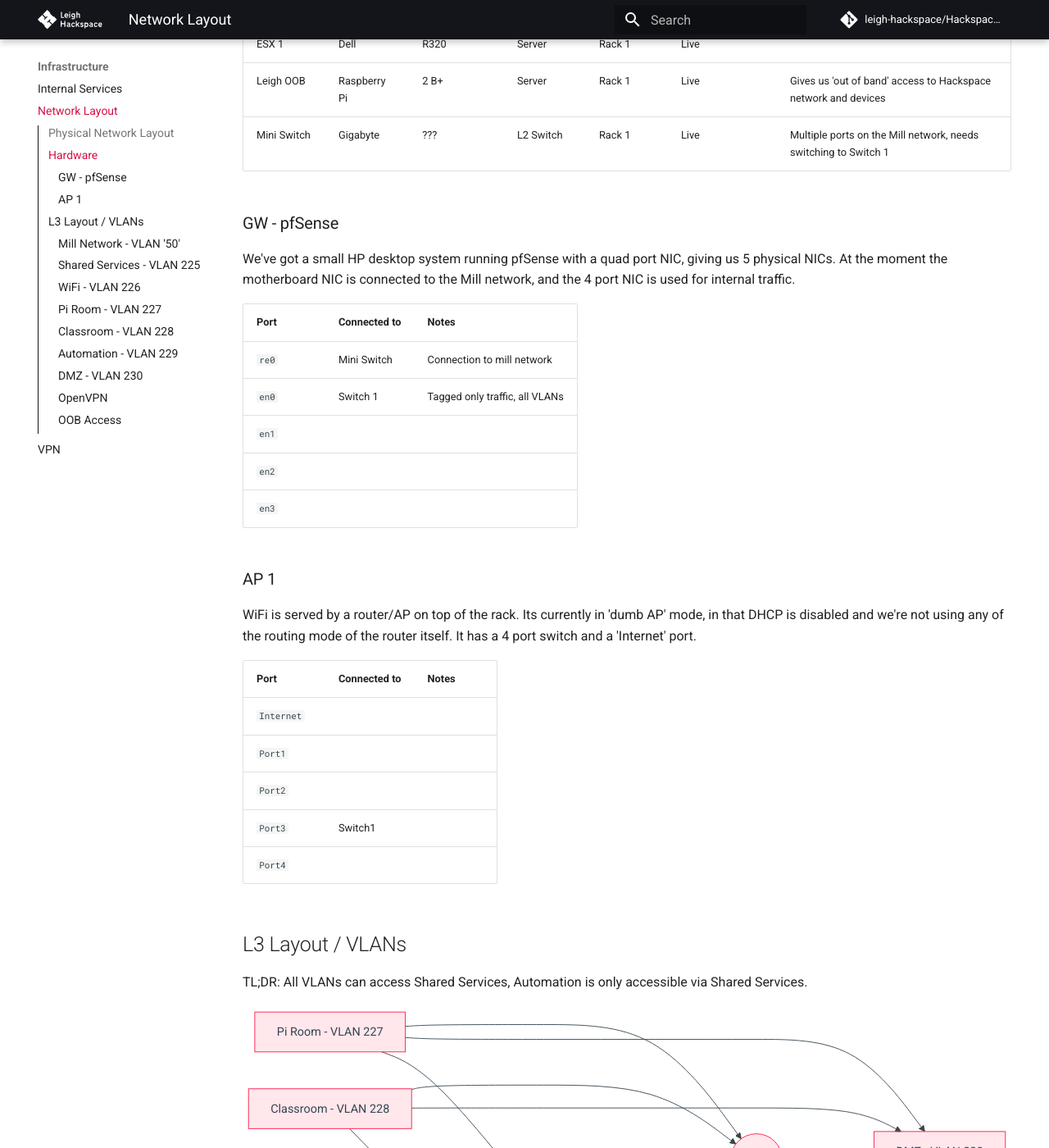
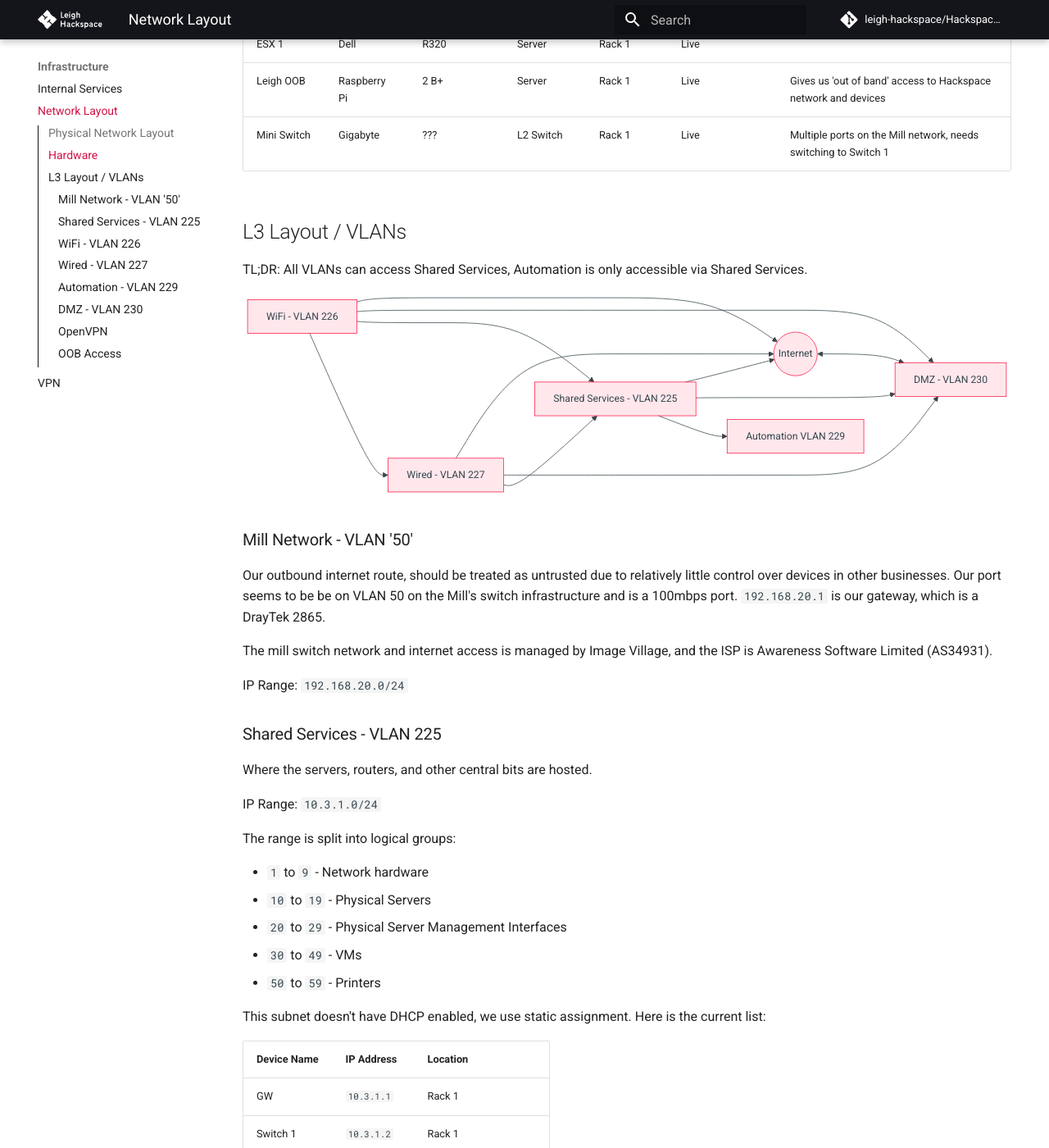
Before and after one commit to leigh-hackspace/HackspaceWiki, an MkDocs documentation site: the page built from docs/infrastructure/network_layout.md, in a window 1280 px wide and 1400 px high, scrolled down 1241 px. Shown: the whole window at 82% size. Built offline with MkDocs 1.6.1 and Material for MkDocs 9.7.7, drawn with Linux system fonts in a browser that asks for light colours; comment, search, counter and statistics services are not loaded; the version menu is left out; some of the changed text lies outside the part shown.

Commit message:
Update network layout

````diff
--- a/docs/infrastructure/network_layout.md
+++ b/docs/infrastructure/network_layout.md
@@ -59,29 +59,6 @@ graph
 | Leigh OOB   | Raspberry Pi | 2 B+           | Server    | Rack 1      | Live                    | Gives us 'out of band' access to Hackspace network and devices  |
 | Mini Switch | Gigabyte     | ???            | L2 Switch | Rack 1      | Live                    | Multiple ports on the Mill network, needs switching to Switch 1 |
 
-### GW - pfSense
-
-We've got a small HP desktop system running pfSense with a quad port NIC, giving us 5 physical NICs. At the moment the motherboard NIC is connected to the Mill network, and the 4 port NIC is used for internal traffic.
-
-| Port  | Connected to | Notes                          |
-| ----- | ------------ | ------------------------------ |
-| `re0` | Mini Switch  | Connection to mill network     |
-| `en0` | Switch 1     | Tagged only traffic, all VLANs |
-| `en1` |              |                                |
-| `en2` |              |                                |
-| `en3` |              |                                |
-
-### AP 1
-
-WiFi is served by a router/AP on top of the rack. Its currently in 'dumb AP' mode, in that DHCP is disabled and we're not using any of the routing mode of the router itself. It has a 4 port switch and a 'Internet' port.
-
-| Port       | Connected to | Notes |
-| ---------- | ------------ | ----- |
-| `Internet` |              |       |
-| `Port1`    |              |       |
-| `Port2`    |              |       |
-| `Port3`    | Switch1      |       |
-| `Port4`    |              |       |
 
 ## L3 Layout / VLANs
 
@@ -92,22 +69,19 @@ graph LR
     INTERNET((Internet))
     SHARED[Shared Services - VLAN 225]
     WiFi[WiFi - VLAN 226]
-    PIROOM[Pi Room - VLAN 227]
-    CLASSROOM[Classroom - VLAN 228]
+    WIRED[Wired - VLAN 227]
     AUTOMATION[Automation VLAN 229]
     SHARED --> INTERNET
-    PIROOM --> INTERNET
-    CLASSROOM --> INTERNET
+    WIRED --> INTERNET
     WiFi --> INTERNET
     INTERNET <--> DMZ[DMZ - VLAN 230]
     SHARED --> DMZ
-    PIROOM --> DMZ
-    CLASSROOM --> DMZ
+    WIRED --> DMZ
     WiFi --> DMZ
 
     WiFi --> SHARED
-    PIROOM --> SHARED
-    CLASSROOM --> SHARED
+    WIRED --> SHARED
+    WiFi --> WIRED
     SHARED --> AUTOMATION
 ```
 
@@ -150,7 +124,7 @@ This subnet doesn't have DHCP enabled, we use static assignment. Here is the cur
 
 ### WiFi - VLAN 226
 
-WiFi users, General open access to the internet and internal services. Due to the terrible routing on these APs, its unlikely that the management address will respond outside the VLAN.
+WiFi users, General open access to the internet and internal services.
 
 IP Range: `10.3.2.0/24`
 
@@ -160,23 +134,15 @@ DHCP enabled, `10.3.2.11 - 10.3.2.254`
 | ----------- | ---------- | ----------------------- |
 | AP1         | `10.3.2.2` | On top of Rack 1        |
 | AP2         | `10.3.2.3` | Pi Room behind Printers |
-| AP3         | `10.3.2.4` | Bar above the door      |
+| AP3         | `10.3.2.4` | Bar by the door         |
 
-### Pi Room - VLAN 227
+### Wired - VLAN 227
 
-Pi Room / Co-Working space. General open access to the internet and internal services.
+The general hackspace wired network. This covers the Pi Room, Classroom, Electronics, and Fabrication.
 
 IP Range: `10.3.14.0/24`
 
 DHCP enabled, `10.3.14.2 - 10.3.14.254`
-
-### Classroom - VLAN 228
-
-Class room, General open access to the internet and internal services.
-
-IP Range `10.3.15.0/24`
-
-DHCP enabled, `10.3.15.2 - 10.3.15.254`
 
 ### Automation - VLAN 229
 
````
Also changed, not shown: other parts of docs/infrastructure/network_layout.md (+1 -1 lines).
